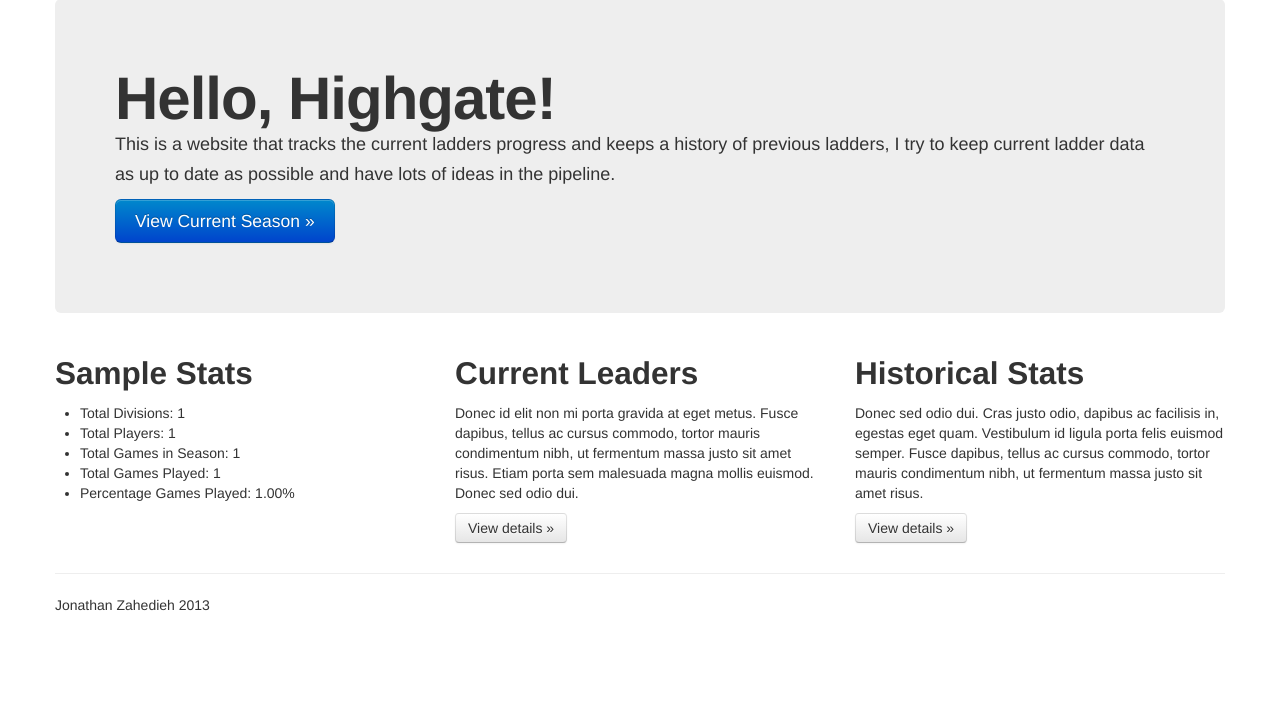
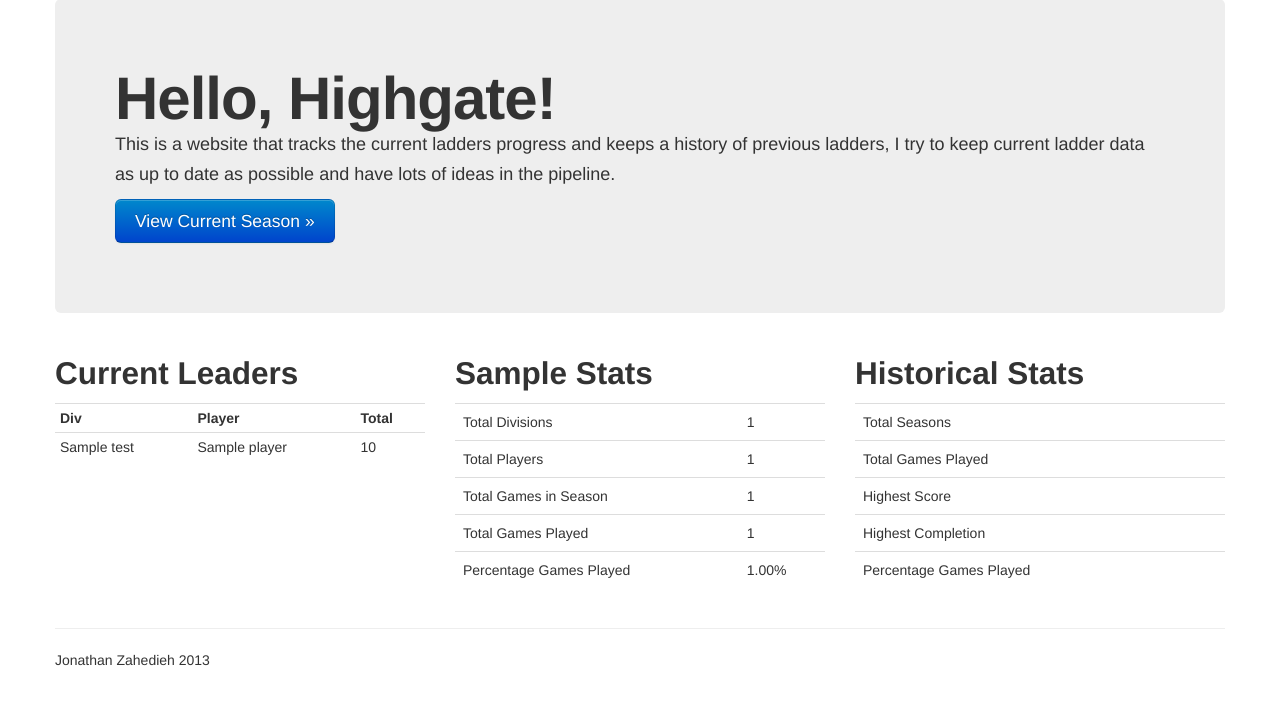
Before and after one commit to jzahedieh/django-tennis-ladder, a Django app: template ladder/templates/ladder/index.html in a window 1280 px wide. Shown: the part 61-766 px from the top of the page. Run offline with Django 3.2, Linux system fonts and the light colour scheme; the template is opened without the code that fills it: most values are stand-ins (such as "Sample title", 1, 10 or a date in 2020); some libraries are stand-ins or nearby versions.

Commit message:
Get current ladder leaders

```diff
--- a/ladder/templates/ladder/index.html
+++ b/ladder/templates/ladder/index.html
@@ -13,24 +13,37 @@
             <!-- Example row of columns -->
             <div class="row">
                 <div class="span4">
-                    <h2>{{ current_season }} Stats</h2>
-                    <ul>
-                        <li>Total Divisions: {{ current_season.ladder_set.all.count }} </li>
-                        <li>Total Players: {{ player_count }}</li>
-                        <li>Total Games in Season: {{ total_games_count|floatformat:"0" }}</li>
-                        <li>Total Games Played: {{ results_count }}</li>
-                        <li>Percentage Games Played: {{ percentage_played|floatformat:"2" }}%</li>
-                    </ul>
+                    <h2>Current Leaders</h2>
+                    <table class="table table-condensed">
+                    <th>Div</th>
+                    <th>Player</th>
+                    <th>Total</th>
+                    {% for a, b in test %}
+                        <tr>
+                            <td>{{ a }}</td><td>{{ b.player }}</td><td>{{ b.total }}</td>
+                        </tr>
+                    {% endfor %}
+                    </table>
                 </div>
                 <div class="span4">
-                    <h2>Current Leaders</h2>
-                    <p>Donec id elit non mi porta gravida at eget metus. Fusce dapibus, tellus ac cursus commodo, tortor mauris condimentum nibh, ut fermentum massa justo sit amet risus. Etiam porta sem malesuada magna mollis euismod. Donec sed odio dui. </p>
-                    <p><a class="btn" href="#">View details &raquo;</a></p>
-               </div>
-                <div class="span4">
-                    <h2>Historical Stats</h2>
-                    <p>Donec sed odio dui. Cras justo odio, dapibus ac facilisis in, egestas eget quam. Vestibulum id ligula porta felis euismod semper. Fusce dapibus, tellus ac cursus commodo, tortor mauris condimentum nibh, ut fermentum massa justo sit amet risus.</p>
-                    <p><a class="btn" href="#">View details &raquo;</a></p>
+                    <h2>{{ current_season }} Stats</h2>
+                    <table class="table">
+                            <tr><td>Total Divisions</td><td> {{ current_season.ladder_set.all.count }}</td></tr>
+                            <tr><td>Total Players</td><td> {{ player_count }}</td></tr>
+                            <tr><td>Total Games in Season</td><td> {{ total_games_count|floatformat:"0" }}</td></tr>
+                            <tr><td>Total Games Played</td><td> {{ results_count }}</td></tr>
+                            <tr><td>Percentage Games Played</td><td> {{ percentage_played|floatformat:"2" }}%</td></tr>
+                    </table>
+                </div>
+            <div class="span4">
+                <h2>Historical Stats</h2>
+                    <table class="table">
+                            <tr><td>Total Seasons</td><td></td></tr>
+                            <tr><td>Total Games Played</td><td></td></tr>
+                            <tr><td>Highest Score</td><td></td></tr>
+                            <tr><td>Highest Completion</td><td></td></tr>
+                            <tr><td>Percentage Games Played</td><td></td></tr>
+                    </table>
                 </div>
             </div>
 {% endblock %}
```
Also changed, not shown: ladder/models.py (+19 -0 lines), ladder/views.py (+6 -1 lines).
